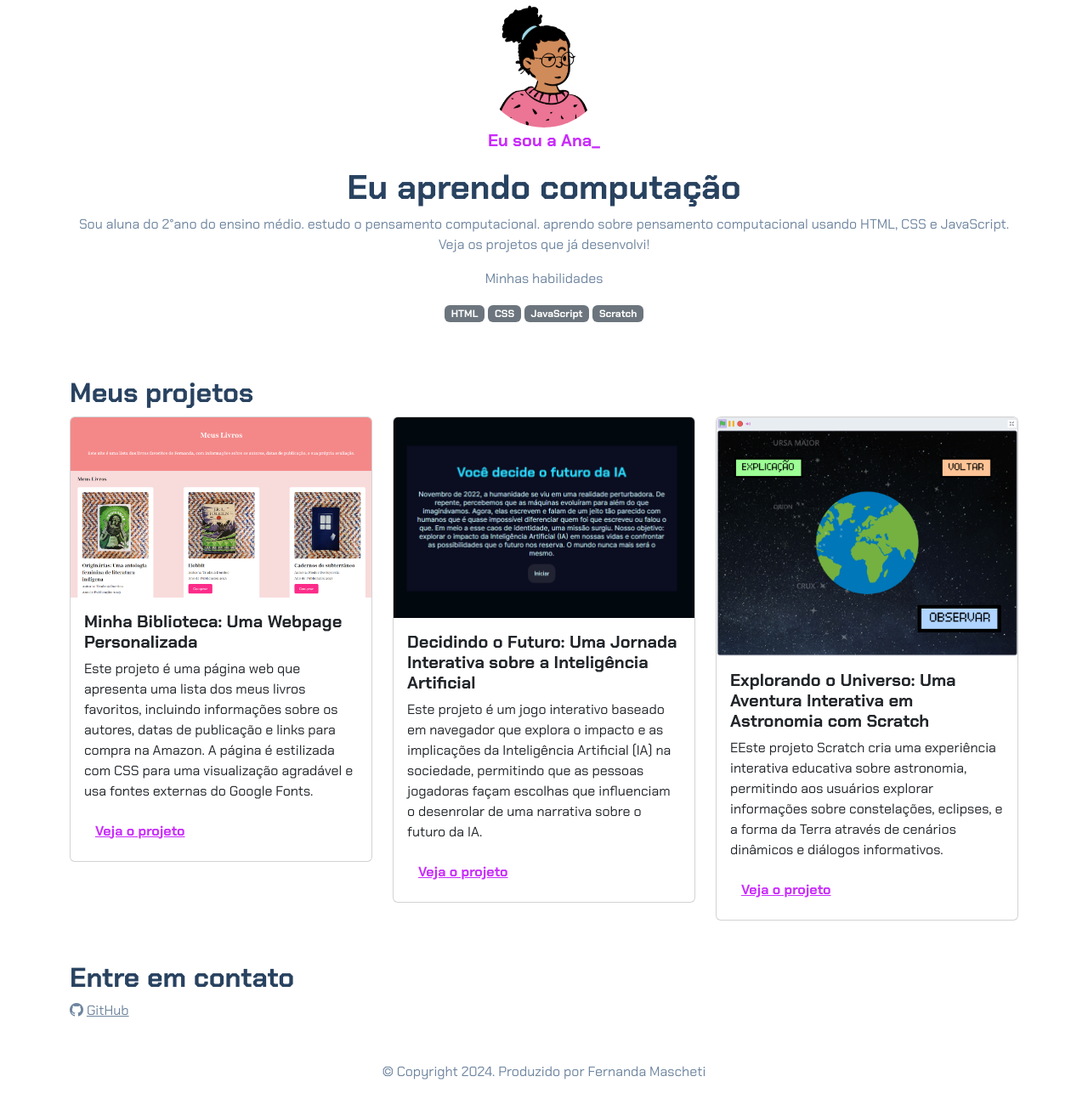
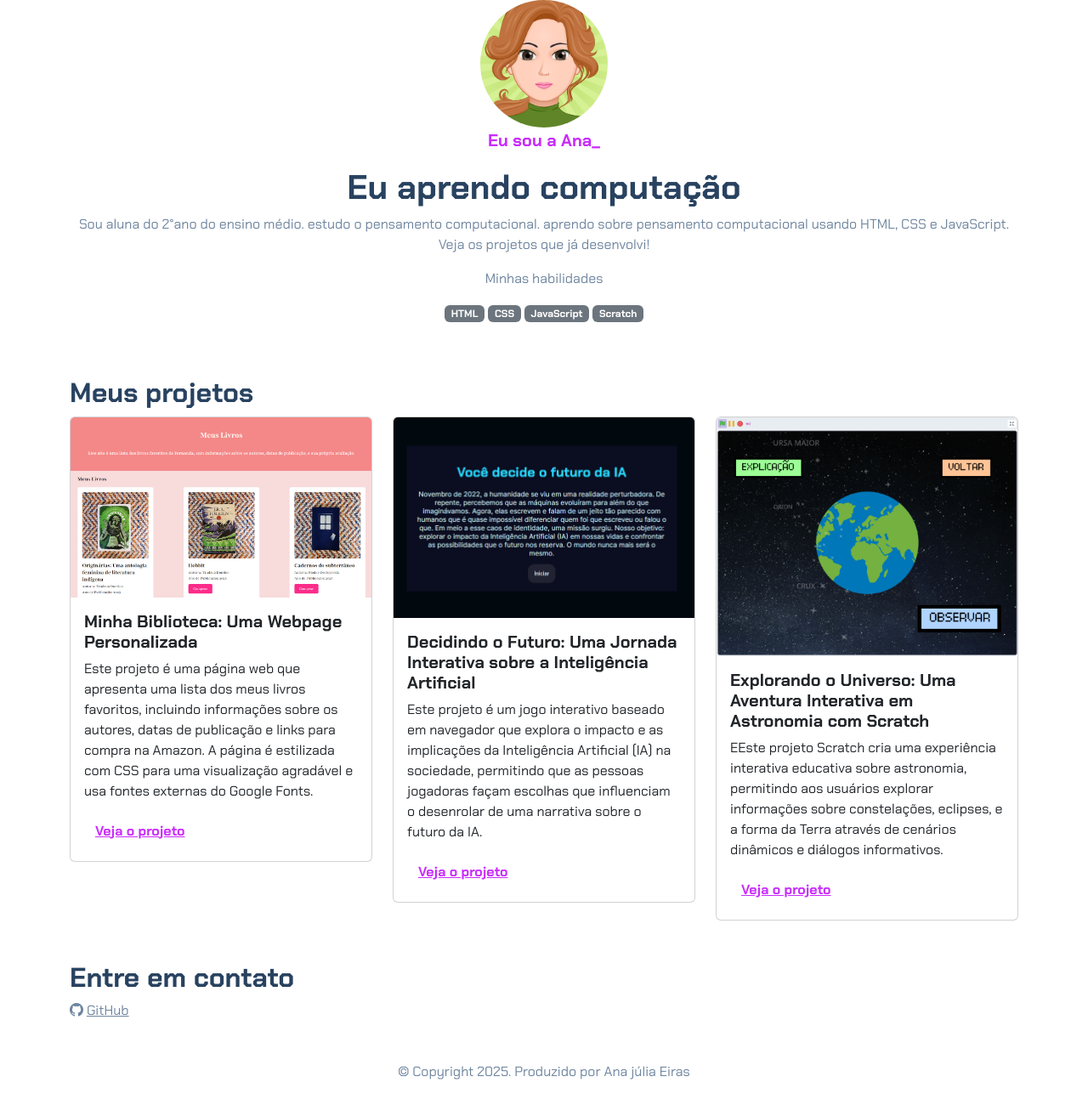
Before and after one commit to anjeiras/meu-portif-lio, a plain HTML site: page index.html in a window 1280 px wide. Shown: the whole page at 85% size. Drawn offline with nearby package versions, Linux system fonts and the light colour scheme.

Commit message:
add file

```diff
--- a/index.html
+++ b/index.html
@@ -12,7 +12,7 @@
 
 <body>
     <header class="container text-center">
-        <img src="img/avatar-perfil.png" alt="avatar da Fernanda" class="rounded-circle" width="150" height="150"
+        <img src="img/meuAvatar.png" alt="avatar da Ana" class="rounded-circle" width="150" height="150"
             srcset="">
         <p class="lead">Eu sou a Ana_</p>
         <h1>Eu aprendo computação</h1>
@@ -209,7 +209,7 @@
             <i class="bi bi-github"></i>
             <a href="https://github.com/femascheti">GitHub</a>
         </div>
-        <p class="my-5 text-center">© Copyright 2024. Produzido por Fernanda Mascheti</p>
+        <p class="my-5 text-center">© Copyright 2025. Produzido por Ana júlia Eiras</p>
     </footer>
 
     <script src="https://cdn.jsdelivr.net/npm/bootstrap@5.3.2/dist/js/bootstrap.bundle.min.js"></script>
```
Also changed, not shown: avatar.jpg (added), img/avatar.jpg (added), img/meuAvatar.png (added).
